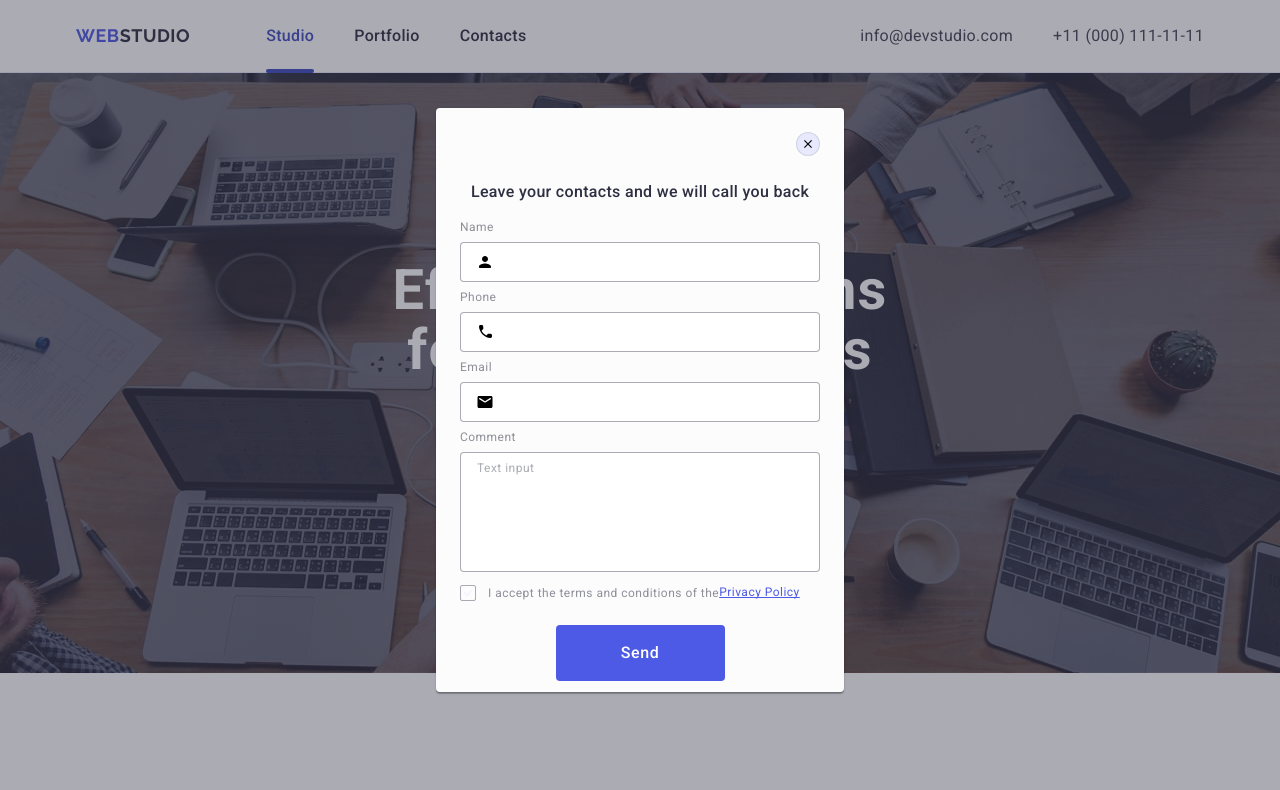
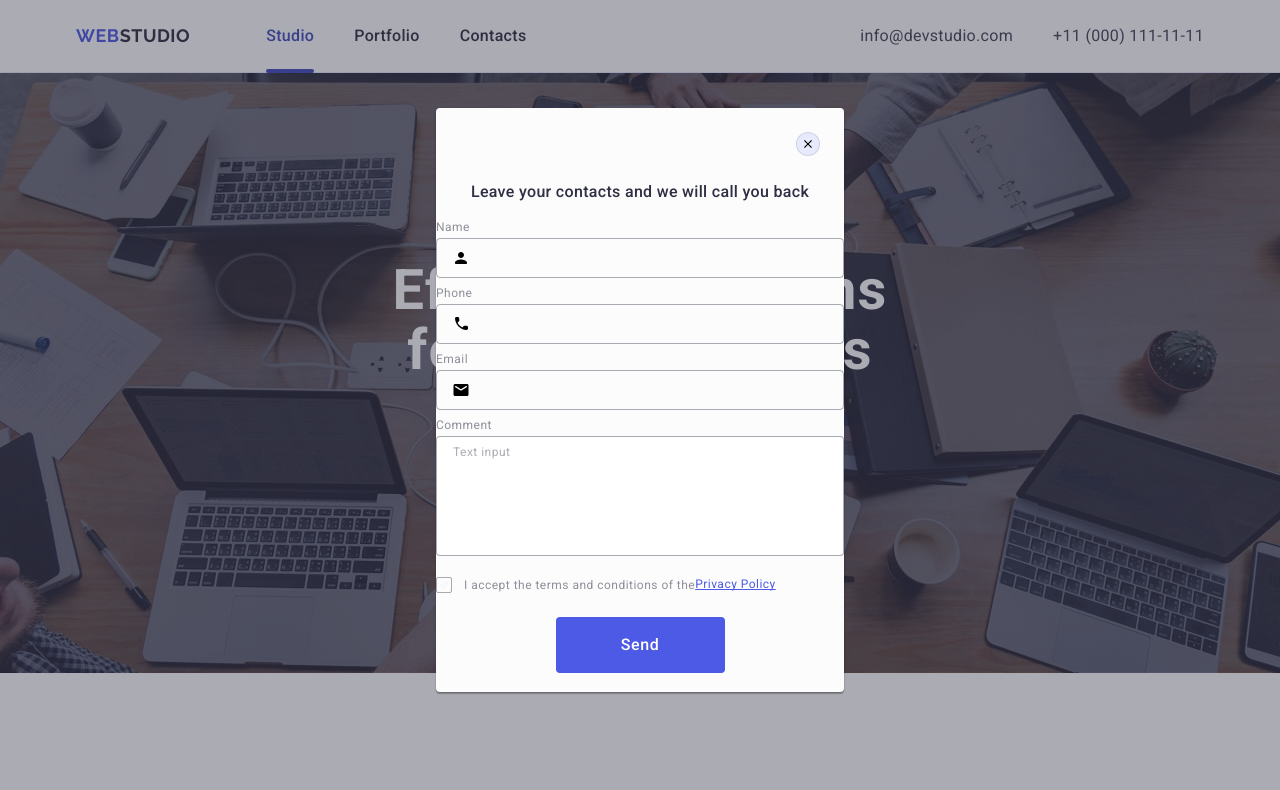
Before and after one commit to GrinAlex/goit-markup-hw-05, a plain HTML site: page index.html in a window 1280 px wide. Both pictures are taken after a click on the button "Order Service". Shown: the top 790 px of the page. Drawn offline with nearby package versions, Linux system fonts and the light colour scheme.

Commit message:
bugfix03 hw05

```diff
--- a/css/styles.css
+++ b/css/styles.css
@@ -535,6 +535,7 @@ button {
     width: 264px;
     height: 40px;
     box-shadow: 0 4px 4px 0 rgba(0, 0, 0, 0.15);
+    color: #ffffff;
     background-color: #2e2f42;
     padding: 8px 16px;
     font-size: 12px;
@@ -545,6 +546,7 @@ button {
 }
 
 .footer-subscribe-email:placeholder-shown{
+    color: #ffffff;
     background-color: transparent;
 }
 
@@ -610,7 +612,7 @@ button {
 
 .modal {
     position: absolute;
-    padding: 0 24px;
+    padding: 72px 24px 24px 24 px;
     top: 50%;
     left: 50%;
     transform: translate(-50%, -50%);
@@ -655,7 +657,8 @@ button {
     transition: fill var(--anim-normal);
 }
 
-.modal-btn:hover .modal-btn-icon {
+.modal-btn:hover .modal-btn-icon,
+.modal-btn:focus .modal-btn-icon {
     fill: #FFFFFF;
 
 }
@@ -676,7 +679,7 @@ button {
 
 .modal-form-label {
     display: block;
-    margin-bottom: 8px;
+    margin-bottom: 4px;
     font-weight: 400;
     font-size: 12px;
     line-height: 1.17;
@@ -695,6 +698,7 @@ button {
     outline: transparent;
     border: 1px solid rgba(46, 47, 66, 0.4);
     border-radius: 4px;
+    background-color: transparent;
     transition: var(--anim-normal);
     transition-property: border;
 }
@@ -717,6 +721,10 @@ button {
     fill: #4D5AE5;
 }
 
+.form-comment {
+    margin-bottom: 16px;
+}
+
 .modal-form-comment {
     width: 100%;
     height: 120px;
@@ -724,6 +732,7 @@ button {
     font-size: 12px;
     line-height: 1.17;
     letter-spacing: 0.04em;
+    color: rgba(46, 47, 66, 0.4);
     border: 1px solid rgba(46, 47, 66, 0.4);
     border-radius: 4px;
     outline: transparent;
--- a/index.html
+++ b/index.html
@@ -457,7 +457,7 @@
                     </div>
                 </div>
 
-                <div class="modal-form-wrapper">
+                <div class="modal-form-wrapper form-comment">
                     <label class="modal-form-label" for="user-comment">Comment</label>
                     <textarea class="modal-form-comment" name="user-comment" id="user-comment" rows="6" placeholder="Text input"></textarea>
                 </div>
```
